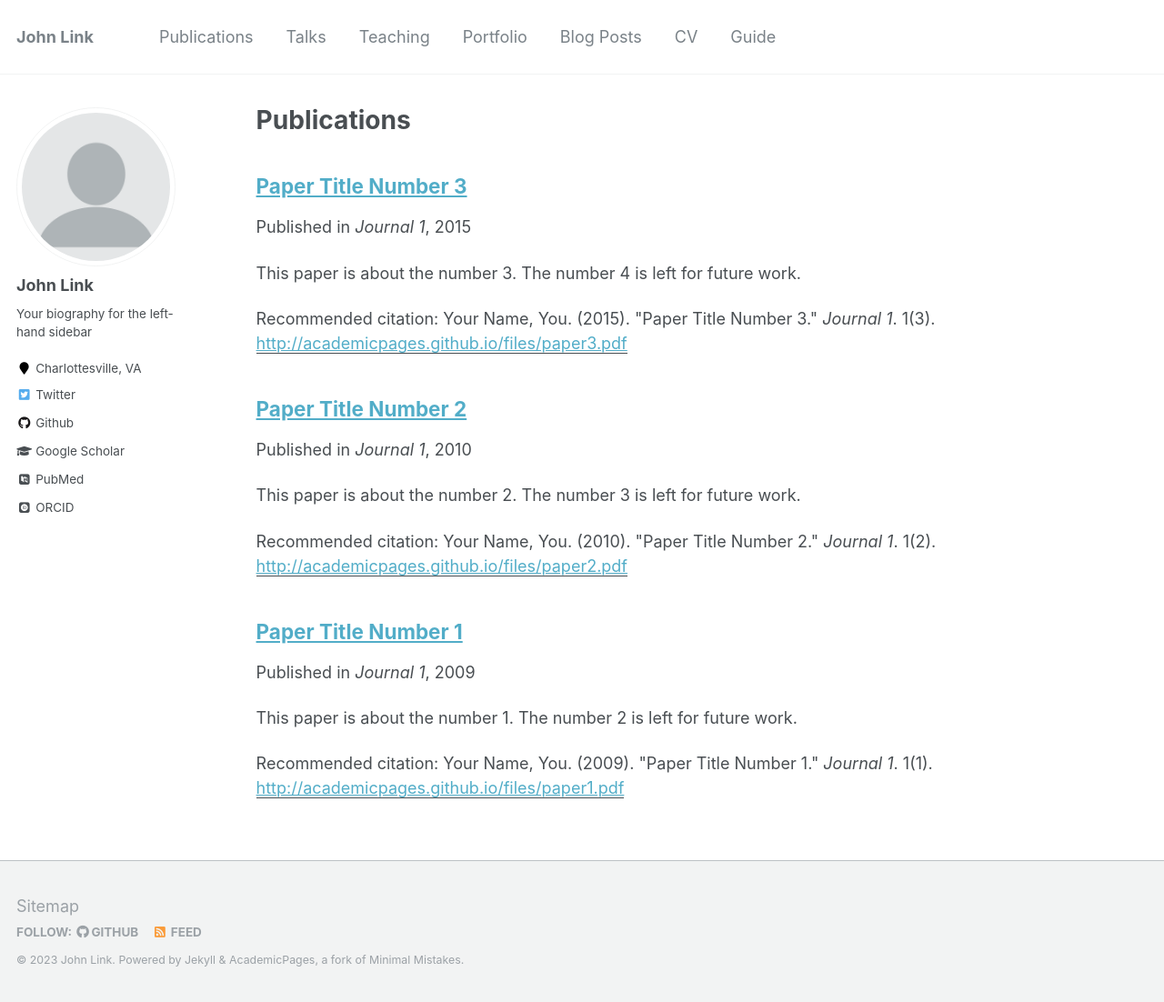
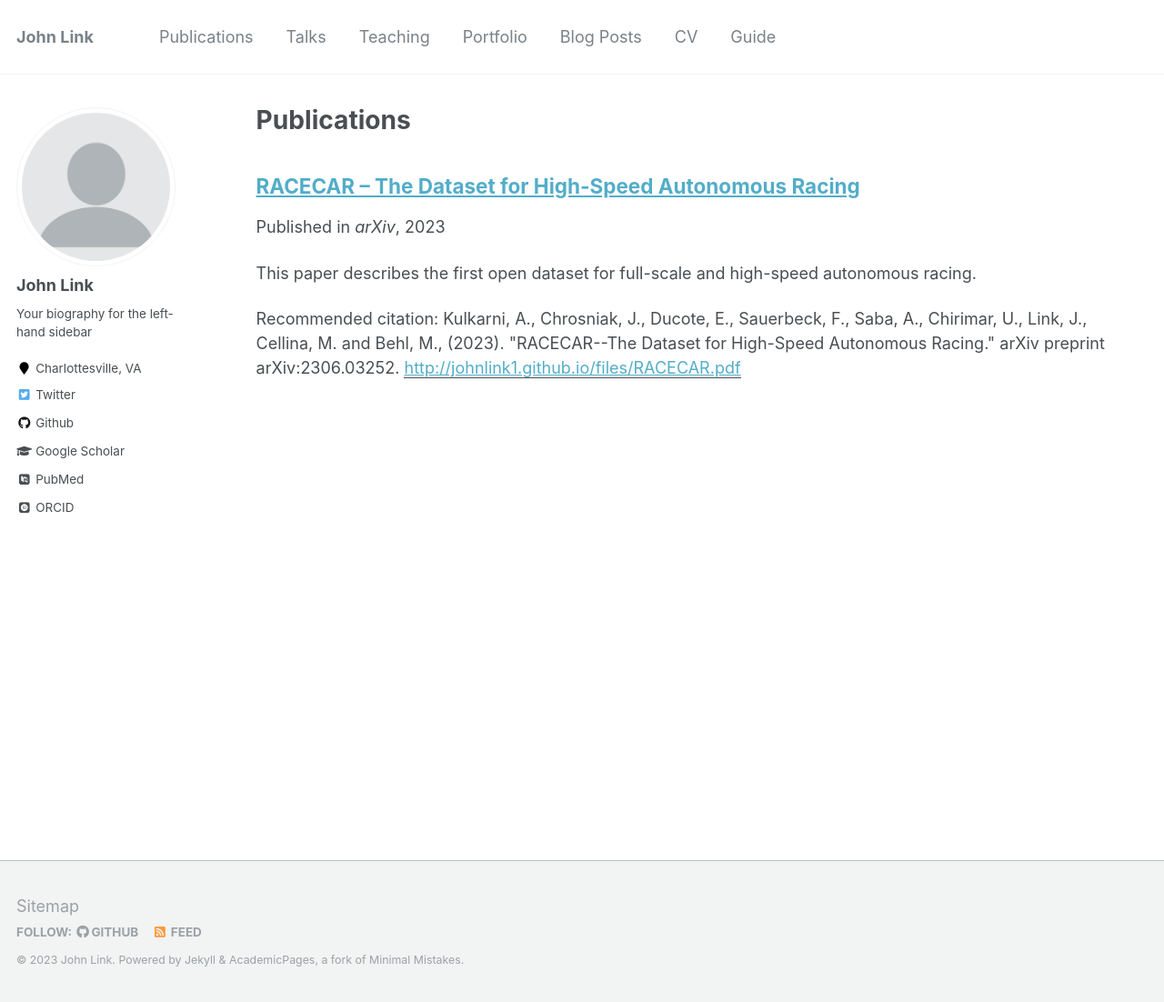
Before and after one commit to JohnLink1/JohnLink1.github.io, a Jekyll site: the page built from _pages/publications.md, in a window 1280 px wide and 1102 px high. Shown: the whole window at 91% size. Built offline with Jekyll 4.4.1, drawn with Linux system fonts in a browser that asks for light colours; some web fonts are replaced.

Commit message:
added new paper

```diff
--- a/_publications/2009-10-01-paper-title-number-1.md
+++ b/_publications/2009-10-01-paper-title-number-1.md
@@ -1,15 +1,14 @@
 ---
-title: "Paper Title Number 1"
+title: "RACECAR -- The Dataset for High-Speed Autonomous Racing"
 collection: publications
-permalink: /publication/2009-10-01-paper-title-number-1
-excerpt: 'This paper is about the number 1. The number 2 is left for future work.'
-date: 2009-10-01
-venue: 'Journal 1'
-paperurl: 'http://academicpages.github.io/files/paper1.pdf'
-citation: 'Your Name, You. (2009). &quot;Paper Title Number 1.&quot; <i>Journal 1</i>. 1(1).'
+permalink: /publication/RACECAR
+excerpt: 'This paper describes the first open dataset for full-scale and high-speed autonomous racing.'
+date: 2023-06-05
+venue: 'arXiv'
+paperurl: 'http://johnlink1.github.io/files/RACECAR.pdf'
+citation: 'Kulkarni, A., Chrosniak, J., Ducote, E., Sauerbeck, F., Saba, A., Chirimar, U., Link, J., Cellina, M. and Behl, M., (2023). &quot;RACECAR--The Dataset for High-Speed Autonomous Racing.&quot; arXiv preprint arXiv:2306.03252.'
 ---
-This paper is about the number 1. The number 2 is left for future work.
 
-[Download paper here](http://academicpages.github.io/files/paper1.pdf)
+[Download paper here](http://johnlink1.github.io/files/RACECAR.pdf)
 
-Recommended citation: Your Name, You. (2009). "Paper Title Number 1." <i>Journal 1</i>. 1(1).
+Recommended citation: Kulkarni, A., Chrosniak, J., Ducote, E., Sauerbeck, F., Saba, A., Chirimar, U., Link, J., Cellina, M. and Behl, M., (2023). "RACECAR--The Dataset for High-Speed Autonomous Racing." arXiv preprint arXiv:2306.03252.
--- a/_publications/2010-10-01-paper-title-number-2.md
+++ /dev/null
@@ -1,15 +0,0 @@
----
-title: "Paper Title Number 2"
-collection: publications
-permalink: /publication/2010-10-01-paper-title-number-2
-excerpt: 'This paper is about the number 2. The number 3 is left for future work.'
-date: 2010-10-01
-venue: 'Journal 1'
-paperurl: 'http://academicpages.github.io/files/paper2.pdf'
-citation: 'Your Name, You. (2010). &quot;Paper Title Number 2.&quot; <i>Journal 1</i>. 1(2).'
----
-This paper is about the number 2. The number 3 is left for future work.
-
-[Download paper here](http://academicpages.github.io/files/paper2.pdf)
-
-Recommended citation: Your Name, You. (2010). "Paper Title Number 2." <i>Journal 1</i>. 1(2).
--- a/_publications/2015-10-01-paper-title-number-3.md
+++ /dev/null
@@ -1,15 +0,0 @@
----
-title: "Paper Title Number 3"
-collection: publications
-permalink: /publication/2015-10-01-paper-title-number-3
-excerpt: 'This paper is about the number 3. The number 4 is left for future work.'
-date: 2015-10-01
-venue: 'Journal 1'
-paperurl: 'http://academicpages.github.io/files/paper3.pdf'
-citation: 'Your Name, You. (2015). &quot;Paper Title Number 3.&quot; <i>Journal 1</i>. 1(3).'
----
-This paper is about the number 3. The number 4 is left for future work.
-
-[Download paper here](http://academicpages.github.io/files/paper3.pdf)
-
-Recommended citation: Your Name, You. (2015). "Paper Title Number 3." <i>Journal 1</i>. 1(3).
```
Also changed, not shown: 4 other files.
